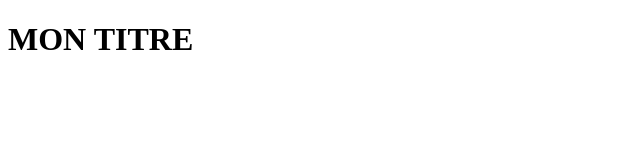
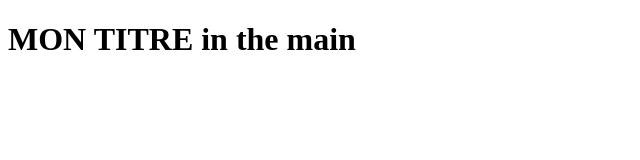
Before and after one commit to Manueitsmy/testGit, a plain HTML site: page index.html in a window 1280 px wide. Shown: the whole page, without its empty margins (0-640 px from the left). Drawn offline with Linux system fonts and the light colour scheme.

Commit message:
Made conflicting changes in main

```diff
--- a/index.html
+++ b/index.html
@@ -6,6 +6,6 @@
     <title>Document</title>
 </head>
 <body>
-    <h1>MON TITRE</h1>
+    <h1>MON TITRE in the main</h1>
 </body>
 </html>
```
